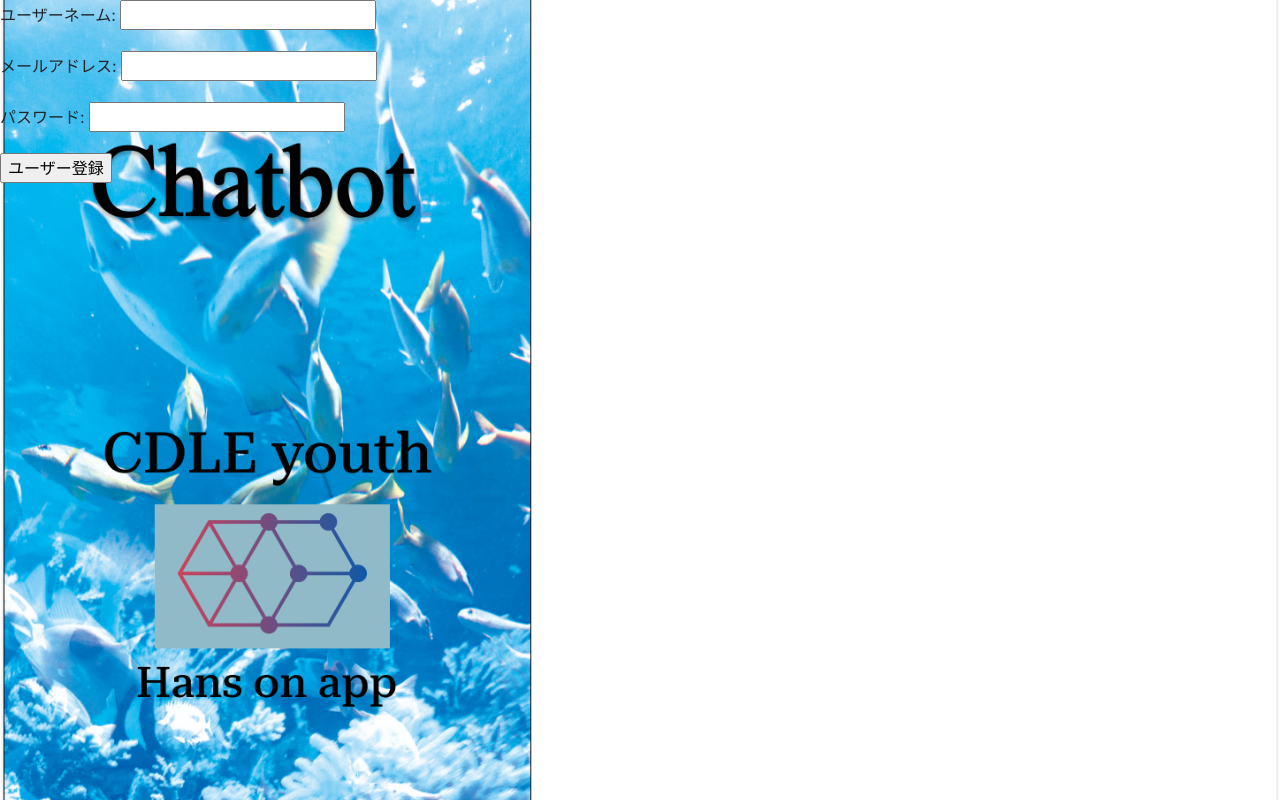
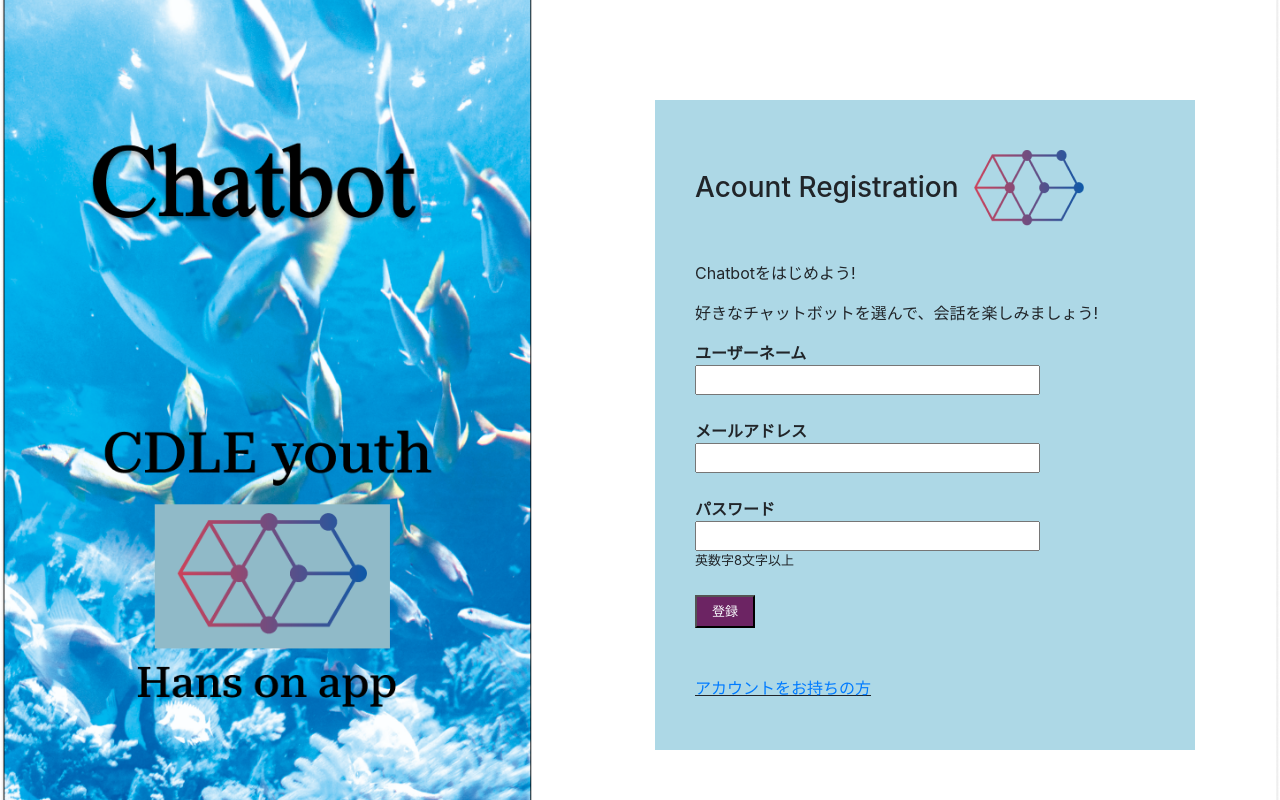
Before and after one commit to isenaz/cdle_youth_handson_app_1, a Django app: page /regist/ in a window 1280 px wide. Run offline with Django 4.2, Linux system fonts and the light colour scheme; some libraries are stand-ins or nearby versions.

Commit message:
アカウント登録画面の簡単な全体構成を作成

```diff
--- a/app/source/ChatBotProject/ChatBotApp/forms.py
+++ b/app/source/ChatBotProject/ChatBotApp/forms.py
@@ -2,6 +2,7 @@ from django import forms
 from .models import Users
 from django.contrib.auth.password_validation import validate_password
 from django.contrib.auth.forms import AuthenticationForm
+from django.core.exceptions import ValidationError
 
 
 class RegistForm(forms.ModelForm):
@@ -23,4 +24,5 @@ class RegistForm(forms.ModelForm):
 
 class UserLoginForm(AuthenticationForm):
     username = forms.EmailField(label="メールアドレス")
-    password = forms.CharField(label="パスワード", widget=forms.PasswordInput())
+    password = forms.CharField(label="パスワード",
+                               widget=forms.PasswordInput())
--- a/app/source/ChatBotProject/ChatBotApp/models.py
+++ b/app/source/ChatBotProject/ChatBotApp/models.py
@@ -13,6 +13,7 @@ class UserManager(BaseUserManager):
 
         if not username:
             raise ValueError("ユーザーネームを入力してください")
+
 
         user = self.model(
             username=username,
--- a/app/source/ChatBotProject/static/css/login/login.css
+++ b/app/source/ChatBotProject/static/css/login/regist.css
@@ -8,7 +8,7 @@
 }
 
 .bottom_padding{
-    padding-bottom: 120px;
+    padding-bottom: 50px;
 }
 
 .side_padding{
@@ -31,6 +31,10 @@
     font-weight: bold;
 }
 
+.text_small{
+    font-size: small;
+}
+
 .underline{
     text-decoration: underline;
 }
--- a/app/source/ChatBotProject/templates/login/base.html
+++ b/app/source/ChatBotProject/templates/login/base.html
@@ -5,7 +5,7 @@
         <link rel="stylesheet" href="https://cdn.jsdelivr.net/npm/bootstrap@4.3.1/dist/css/bootstrap.min.css" integrity="sha384-ggOyR0iXCbMQv3Xipma34MD+dH/1fQ784/j6cY/iJTQUOhcWr7x9JvoRxT2MZw1T" crossorigin="anonymous">
         {% load static %}
         <link rel="stylesheet" href="{% static 'css/login/base.css' %}">
-        <link rel="stylesheet" href="{% static 'css/login/login.css' %}">
+        {% block head %}{% endblock  %}
     </head>
     <body>
         {% comment %} <nav class="navbar navbar-expand-;g navbar-light bg-light">
--- a/app/source/ChatBotProject/templates/login/register.html
+++ b/app/source/ChatBotProject/templates/login/register.html
@@ -1,8 +1,43 @@
 {% extends 'login/base.html' %}
+
+{% load static %}
+{% block head %}
+<link rel="stylesheet" href="{% static 'css/login/regist.css' %}">
+{% endblock %}
+
 {% block content %}
-<form method="POST">
-    {% csrf_token %}
-    {{ form.as_p }}
-    <input type="submit" value="ユーザー登録">
-</form>
-{% endblock  %}
+<div class="container">
+    <div class="row justify-content-end">
+        <div class="col-2 col-md-4 col-lg-6">
+            <div class="login_form side_padding top_margin">
+                <div class="top_padding">
+                    <h3>Acount Registration
+                        {% load static %}
+                        <img src="{% static 'img/cdle_logo.png' %}">
+                    </h3>
+                </div>
+                <br>
+                <p>Chatbotをはじめよう!</p>
+                <p>好きなチャットボットを選んで、会話を楽しみましょう!</p>
+                <form method="POST">
+                    {% csrf_token %}
+                    {% load widget_tweaks %}
+                    <div class="text_bold">ユーザーネーム</div>
+                    {{ form.username|add_class:"input_box" }} <br><br>
+                    <div class="text_bold">メールアドレス</div>
+                    {{ form.email|add_class:"input_box" }} <br><br>
+                    <div class="text_bold">パスワード</div>
+                    {{ form.password|add_class:"input_box" }} <br>
+                    <div class="text_small">英数字8文字以上</div>
+                    <br>
+                    <input class="login_submit" type="submit" value="登録">
+                </form>
+                <br><br>
+                <div class="bottom_padding underline">
+                    <a href={% url 'chatbot_app:login' %}>アカウントをお持ちの方</a>
+                </div>
+            </div>
+        </div>
+    </div>
+</div>
+{% endblock %}
```
Also changed, not shown: app/source/ChatBotProject/templates/login/login.html (+10 -5 lines).
